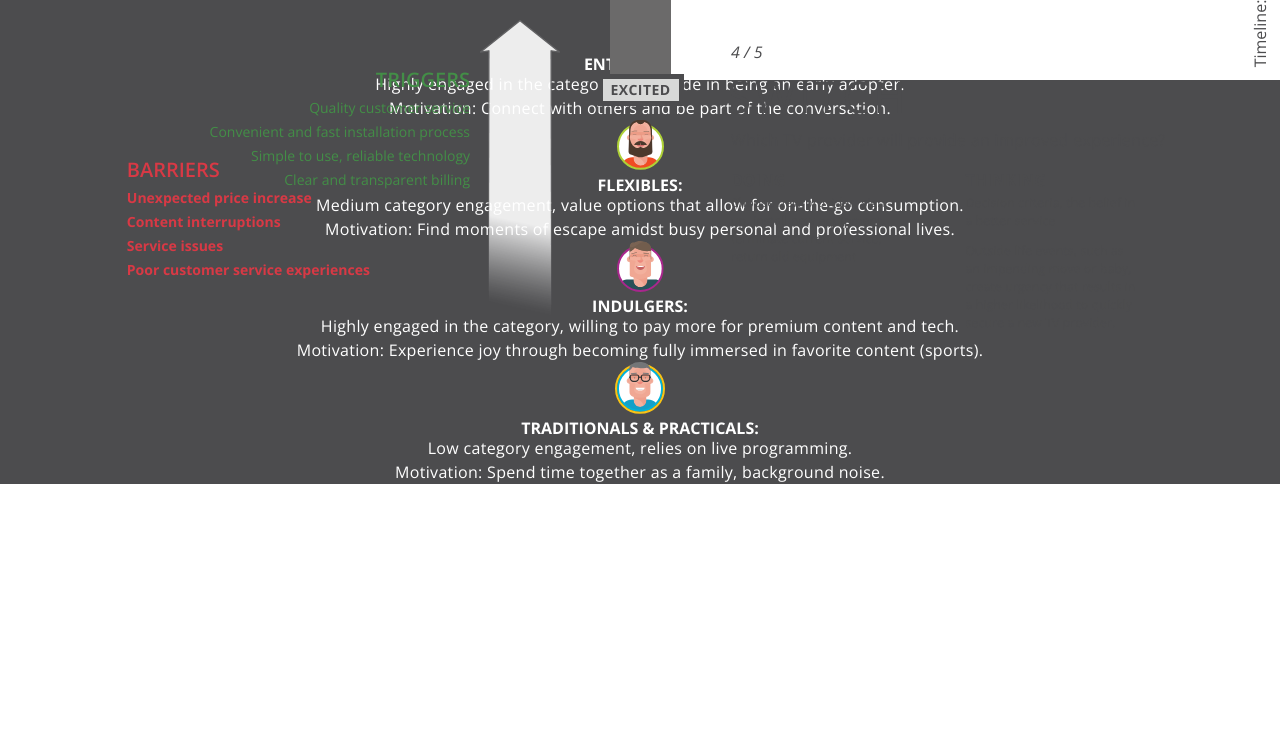
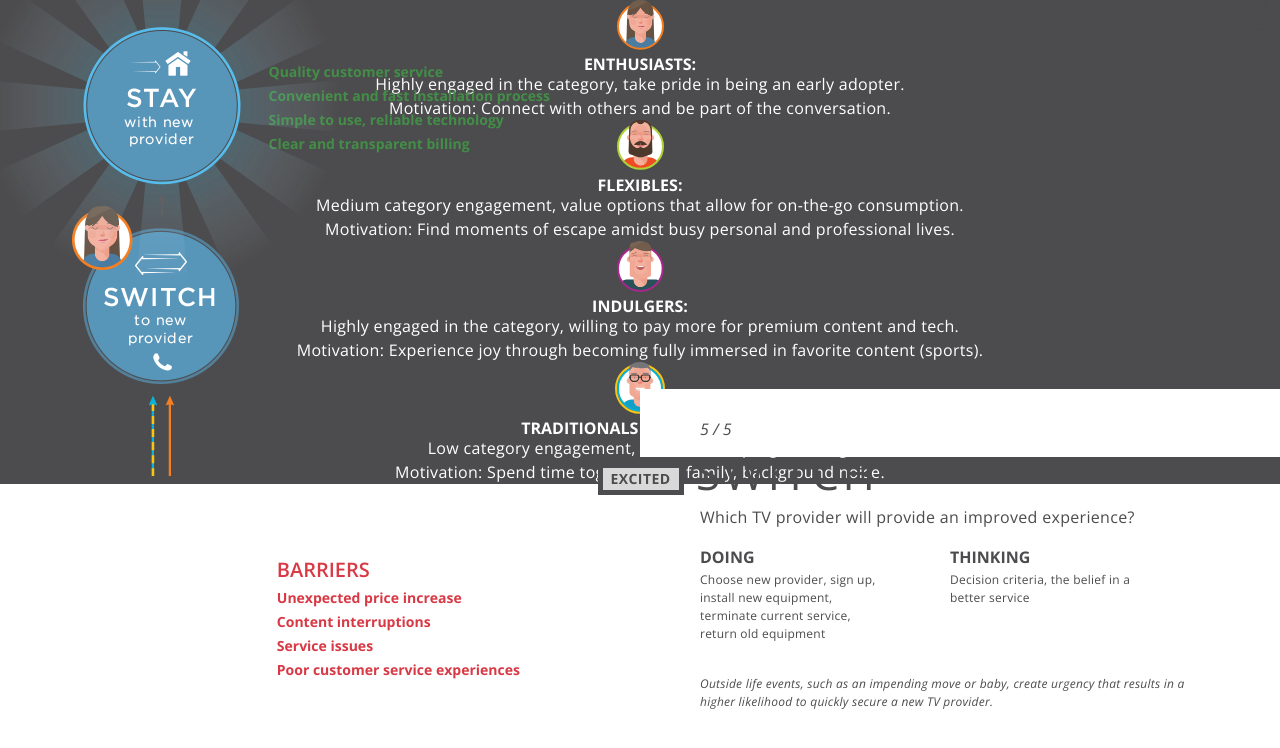
Before and after one commit to EggStrategy/dish-path-purchase, a PHP site: template views/stage-5.php in a window 1280 px wide. Shown: the top 748 px of the page. Run offline with PHP 8.4, Linux system fonts and the light colour scheme; the template is opened without the code that fills it, so the values that code supplies are empty.

Commit message:
Stage 5 BG / Circles / Paths

```diff
--- a/assets/css/application.css
+++ b/assets/css/application.css
@@ -552,15 +552,15 @@ html, body {
 
 .stage-left {
   left: 0;
-  padding: 40px 20px 40px 80px;
-  border-right: 30.5px solid #6b6a6a;
+  margin-right: 30px;
+  padding: 40px 50px 40px 80px;
 }
 
 .stage-right {
   right: 0;
+  margin-left: 30px;
   padding: 40px 80px 40px 60px;
   background: #fff;
-  border-left: 31px solid #6b6a6a;
 }
 
 [data-segment] {
@@ -580,6 +580,7 @@ html, body {
   right: 140px;
   color: #438e47;
   text-align: right;
+  font-weight: 700;
 }
 
 .barriers {
@@ -587,8 +588,6 @@ html, body {
   top: 160px;
   right: 240px;
   color: #d83945;
-}
-.barriers li {
   font-weight: 700;
 }
 .barriers [class*="arrow-"] {
@@ -753,6 +752,7 @@ html, body {
   width: 61px;
   height: 100%;
   margin-left: -30px;
+  background: #4c4c4e;
 }
 
 .stage-mood {
@@ -1196,7 +1196,7 @@ html, body {
 }
 
 .stage-4 .stage-left {
-  background: url('/assets/images/bg-s4.png?1408657272') no-repeat right top;
+  background: url('/assets/images/bg-s4.png?1408658389') no-repeat right top;
 }
 
 .stage-4 .paths-circles {
@@ -1205,10 +1205,73 @@ html, body {
   right: 0;
   width: 658px;
   height: 612px;
-  background: url('/assets/images/paths-circles-s4.png?1408656901') no-repeat;
+  background: url('/assets/images/paths-circles-s4.png?1408657348') no-repeat;
+}
+
+.stage-4 .triggers {
+  top: 60px;
 }
 
 .stage-4 .barriers {
   top: 630px;
   right: 280px;
 }
+
+.stage-5 .stage-bg {
+  position: absolute;
+  top: 0;
+  left: 0;
+  width: 100%;
+  height: 100%;
+  background: url('/assets/images/bg-s5.png?1408659380') no-repeat center top;
+}
+
+.stage-5 .stage-right,
+.stage-5 .stage-paths {
+  margin-top: 389px;
+}
+
+.stage-5 .stage-right {
+  padding-top: 28px;
+}
+
+.stage-5 .stage-left {
+  border: none;
+}
+
+.stage-5 .circles {
+  position: absolute;
+  top: 0;
+  right: 300px;
+  width: 355px;
+  height: 384px;
+  background: url('/assets/images/circles-s5.png?1408661817') no-repeat;
+}
+
+.stage-5 .arrows {
+  position: absolute;
+  top: 396px;
+  right: 466px;
+  width: 25px;
+  height: 100%;
+  background: url('/assets/images/arrows-s5.png?1408662046') no-repeat;
+}
+
+.stage-5 .triggers {
+  top: 60px;
+  right: 90px;
+  text-align: left;
+}
+
+.stage-5 .barriers {
+  top: 560px;
+  right: 120px;
+}
+
+.stage-5 .urgency-note {
+  font-size: 12px;
+  font-size: 0.75rem;
+  clear: both;
+  padding-top: 20px;
+  font-style: italic;
+}
--- a/assets/sass/application.scss
+++ b/assets/sass/application.scss
@@ -30,3 +30,4 @@
 @import "sections/stage-2";
 @import "sections/stage-3";
 @import "sections/stage-4";
+@import "sections/stage-5";
--- a/assets/sass/global/_images.scss
+++ b/assets/sass/global/_images.scss
@@ -14,6 +14,8 @@ $circle-stay-s3: image-url("circle-stay-s3.png");
 
 $paths-circles-s4: image-url("paths-circles-s4.png");
 
+$circles-s5: image-url("circles-s5.png");
+
 
 
 
@@ -25,6 +27,8 @@ $arrow-down-s1: image-url("arrow-down-s1.png");
 
 $arrow-left-purple-s3: image-url("arrow-left-purple-s3.png");
 
+$arrows-s5: image-url("arrows-s5.png");
+
 
 
 
@@ -32,4 +36,4 @@ $bg-s1: image-url("bg-s1.png");
 $bg-s2: image-url("bg-s2.png");
 $bg-s3: image-url("bg-s3.png");
 $bg-s4: image-url("bg-s4.png");
-$bg-s5: image-url("bg-s4.png");
+$bg-s5: image-url("bg-s5.png");
--- a/assets/sass/sections/_stage-4.scss
+++ b/assets/sass/sections/_stage-4.scss
@@ -12,6 +12,10 @@
   background: $paths-circles-s4 no-repeat;
 }
 
+.stage-4 .triggers {
+  top: 60px;
+}
+
 .stage-4 .barriers {
   top: 630px;
   right: 280px;
--- /dev/null
+++ b/assets/sass/sections/_stage-5.scss
@@ -0,0 +1,59 @@
+
+.stage-5 .stage-bg {
+  position: absolute;
+  top: 0;
+  left: 0;
+  width: 100%;
+  height: 100%;
+  background: $bg-s5 no-repeat center top;
+}
+
+.stage-5 .stage-right,
+.stage-5 .stage-paths {
+  margin-top: 389px;
+}
+
+.stage-5 .stage-right {
+  padding-top: 28px;
+}
+
+.stage-5 .stage-left {
+  border: none;
+}
+
+.stage-5 .circles {
+  position: absolute;
+  top: 0;
+  right: 300px;
+  width: 355px;
+  height: 384px;
+  background: $circles-s5 no-repeat;
+}
+
+.stage-5 .arrows {
+  position: absolute;
+  top: 396px;
+  right: 466px;
+  width: 25px;
+  height: 100%;
+  background: $arrows-s5 no-repeat;
+}
+
+.stage-5 .triggers {
+  top: 60px;
+  right: 90px;
+  text-align: left;
+}
+
+.stage-5 .barriers {
+  top: 560px;
+  right: 120px;
+}
+
+
+.stage-5 .urgency-note {
+  @include font-size(12px);
+  clear: both;
+  padding-top: 20px;
+  font-style: italic;
+}
--- a/assets/sass/stage/_base.scss
+++ b/assets/sass/stage/_base.scss
@@ -36,15 +36,15 @@
 
 .stage-left {
   left: 0;
-  padding: 40px 20px 40px 80px;
-  border-right: 30.5px solid $grey;
+  margin-right: 30px;
+  padding: 40px 50px 40px 80px;
 }
 
 .stage-right {
   right: 0;
+  margin-left: 30px;
   padding: 40px 80px 40px 60px;
   background: #fff;
-  border-left: 31px solid $grey;
 }
 
 [data-segment] {
--- a/assets/sass/stage/_left.scss
+++ b/assets/sass/stage/_left.scss
@@ -5,6 +5,7 @@
   right: 140px;
   color: $green;
   text-align: right;
+  font-weight: $bold;
 }
 
 .barriers {
@@ -12,10 +13,7 @@
   top: 160px;
   right: 240px;
   color: $red;
-
-  li {
-    font-weight: $bold;
-  }
+  font-weight: $bold;
 
   [class*="arrow-"] {
     position: absolute;
--- a/assets/sass/stage/_paths.scss
+++ b/assets/sass/stage/_paths.scss
@@ -6,6 +6,7 @@
   width: 61px;
   height: 100%;
   margin-left: -30px;
+  background: $dk-grey;
 }
 
 .stage-mood {
--- a/views/stage-5.php
+++ b/views/stage-5.php
@@ -1,17 +1,17 @@
 
 <section id="stage-5" class="stage stage-5 section">
 
+  <div class="stage-bg"></div>
+
   <div class="stage-left">
 
-    <div class="triggers fadeInUp animated">
-      <h2>Triggers</h2>
+    <div class="triggers">
       <ul>
         <li>Quality customer service</li>
         <li>Convenient and fast installation process</li>
         <li>Simple to use, reliable technology</li>
         <li>Clear and transparent billing</li>
       </ul>
-      <div class="arrow-triggers"></div>
     </div>
 
     <div class="barriers">
@@ -24,12 +24,15 @@
       </ul>
     </div>
 
+    <div class="circles"></div>
+    <div class="arrows"></div>
+
   </div>
 
   <div class="stage-right">
 
     <div class="stage-header">
-      <div class="stage-position">4 / 5</div>
+      <div class="stage-position">5 / 5</div>
       <h1 class="stage-title">Switch</h1>
       <p class="stage-question">Which TV provider will provide an improved experience?</p>
     </div>
@@ -44,6 +47,9 @@
       <div class="col thinking">
         <h3>Thinking</h3>
         <p>Decision criteria, the belief in a better service</p>
+      </div>
+
+      <div class="urgency-note">
         <p>Outside life events, such as an impending move or baby, create urgency that results in a higher likelihood to quickly secure a new TV provider.</p>
       </div>
 
@@ -58,10 +64,10 @@
       <div class="mood">Excited</div>
     </div>
 
-    <div class="path-1" data-segment="indulgers"></div>
+<!--     <div class="path-1" data-segment="indulgers"></div> -->
     <div class="path-2" data-segment="enthusiasts"></div>
-    <div class="path-3" data-segment="flexibles"></div>
-    <div class="path-4" data-segment="traditionals"></div>
+<!--     <div class="path-3" data-segment="flexibles"></div> -->
+<!--     <div class="path-4" data-segment="traditionals"></div> -->
 
   </div>
 
```
Also changed, not shown: assets/images/arrows-s5.png (added), assets/images/bg-s4.png, assets/images/bg-s5.png (added), assets/images/circles-s5.png (added).
